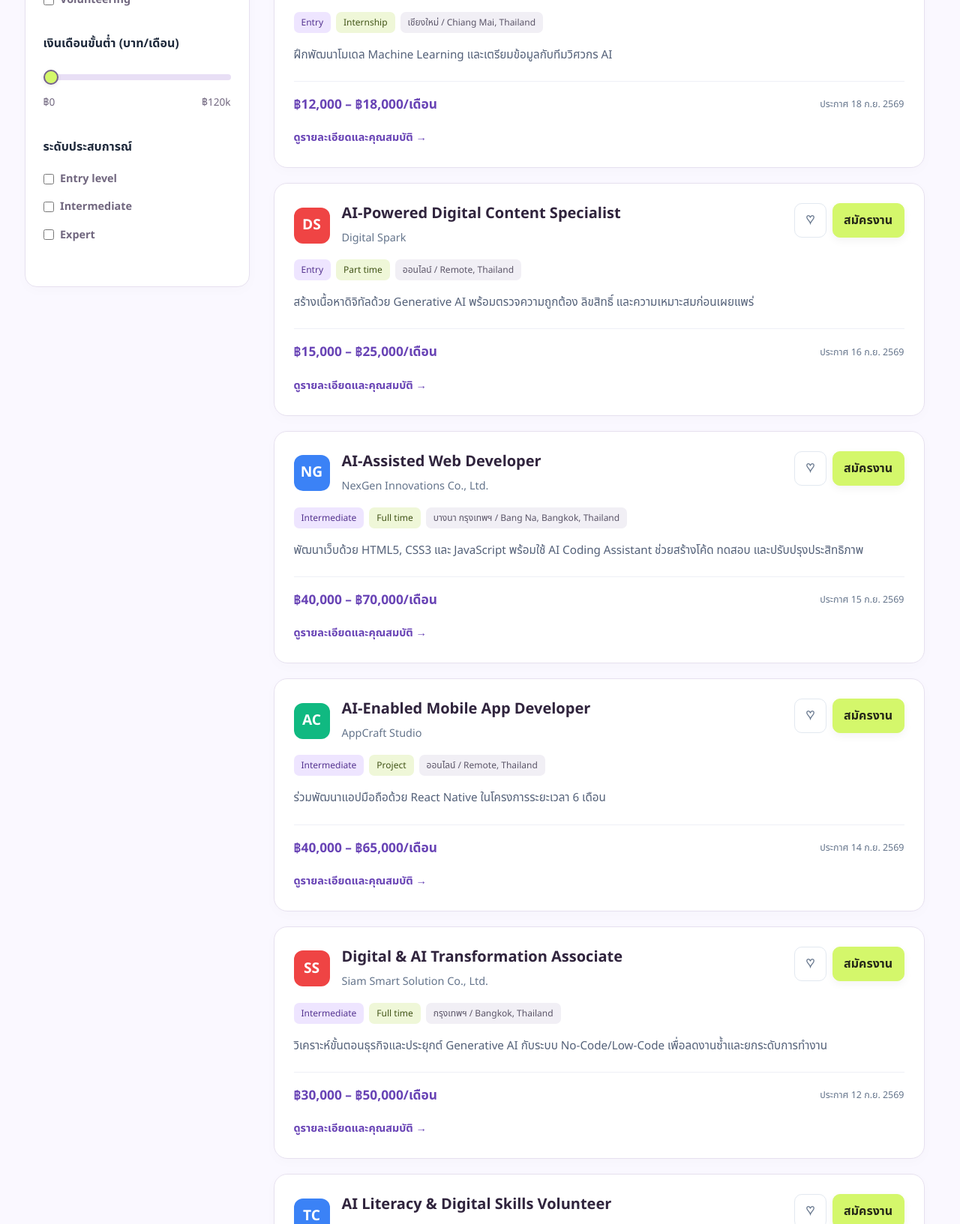
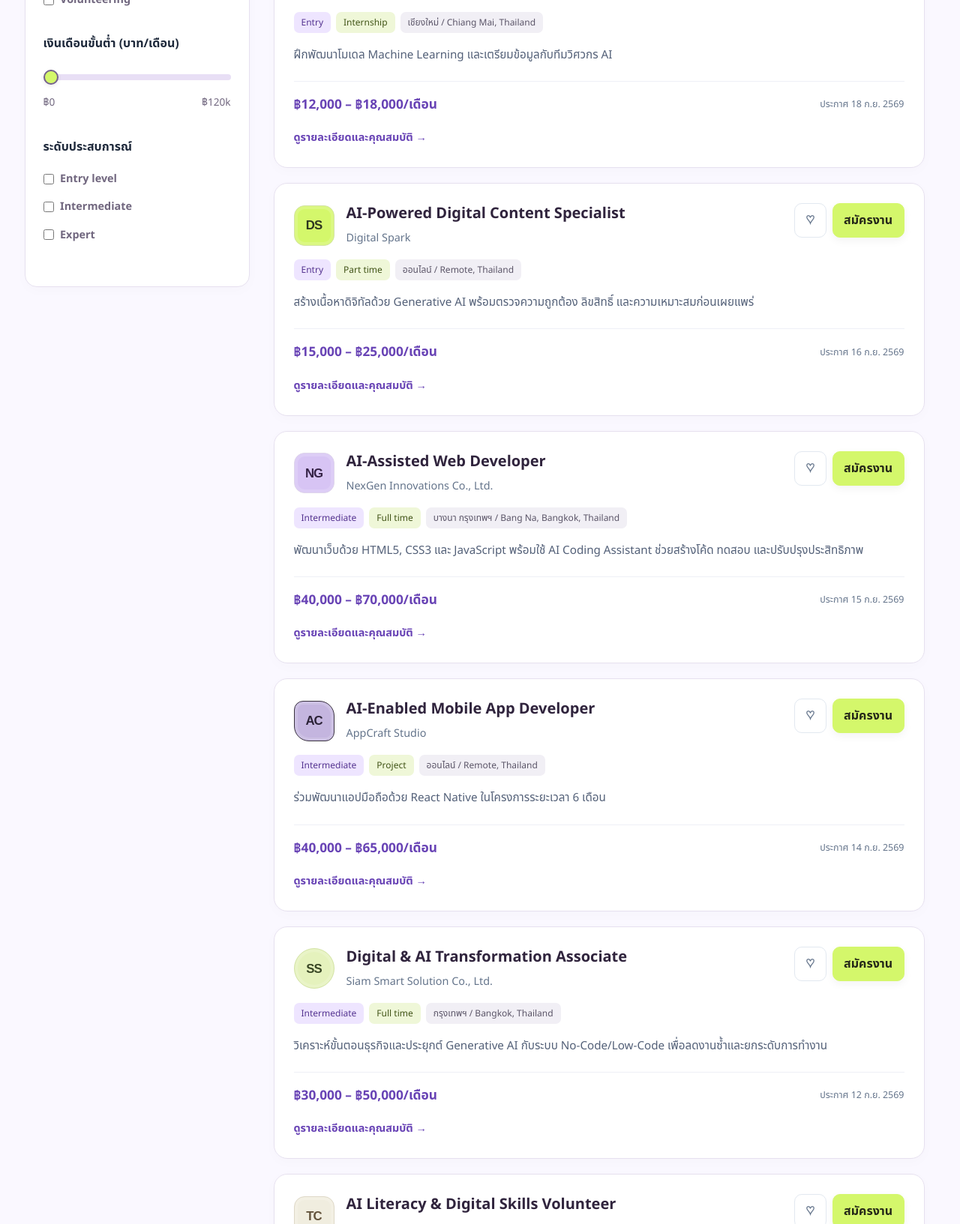
Before and after one commit to Maysabunpithak/CareerNext, a website: page index.html in a window 1280 px wide. Shown: the part 729-2362 px from the top of the page at 75% size. Drawn offline with Linux system fonts and the light colour scheme.

Commit message:
Style company monograms to match CareerNext theme

```diff
--- a/css/styles.css
+++ b/css/styles.css
@@ -1275,3 +1275,16 @@ body { background:#faf8ff; color:#514c60; }
 .filters-panel .slider:focus-visible { outline:3px solid #b49cdb; outline-offset:6px; }
 .filters-panel .slider:active::-webkit-slider-thumb { cursor:grabbing; }
 .filters-panel .slider:active::-moz-range-thumb { cursor:grabbing; }
+/* Coordinated company monograms for the fictional employers. */
+.company-logo { width:54px; height:54px; border-radius:14px; border:1px solid #ded5eb; font-family:Arial,sans-serif; font-size:1.05rem; font-weight:800; letter-spacing:-.06em; box-shadow:inset 0 0 0 4px #ffffff28; position:relative; }
+.company-logo.tech-innovate { background:#e9ddfa; color:#573b7b; }
+.company-logo.cloud-tech { background:#e4f3b6; color:#3b4922; border-color:#d3e3a5; }
+.company-logo.data-analytics { background:#29262f; color:#e4d7fa; border-color:#39323f; }
+.company-logo.company-frontend { background:#d7c4f4; color:#352346; }
+.company-logo.company-devops { background:#e5f2bd; color:#394725; border-radius:50%; }
+.company-logo.company-data { background:#27252d; color:#d4f76b; }
+.company-logo.company-ai-intern { background:#f1eafa; color:#69448a; border:2px solid #c7b2df; border-radius:50%; }
+.company-logo.company-digital { background:#d4f76b; color:#2d3620; }
+.company-logo.company-mobile { background:#c4b5df; color:#2c2338; border-radius:12px 20px 12px 20px; }
+.company-logo.company-mentor { background:#f0eddf; color:#63533c; border-color:#ded8c7; }
+@media(max-width:640px){ .company-logo {width:48px;height:48px;font-size:1rem;} }
--- a/js/app.js
+++ b/js/app.js
@@ -14,7 +14,7 @@ const state={keyword:'',location:''};
 function saveJobs(){try{localStorage.setItem('opencareers.saved',JSON.stringify([...saved]));}catch{}}
 function likeButton(j){return `<button class="heart-btn ${saved.has(j.id)?'liked':''}" data-like="${j.id}" aria-label="บันทึกงาน ${esc(j.title)}" aria-pressed="${saved.has(j.id)}">${saved.has(j.id)?'♥':'♡'}</button>`;}
 function tags(j){return `<div class="job-tags"><span class="tag level">${levelNames[j.level]}</span><span class="tag type">${typeNames[j.type]}</span><span class="tag remote">${esc(j.location)}</span></div>`;}
-function card(j){return `<article class="job-card show" data-id="${j.id}"><div class="job-header"><div class="job-company-info"><div class="company-logo ${j.color}" aria-hidden="true">${j.logo}</div><div class="job-info"><h3><a href="#job/${j.id}" class="job-title-link">${esc(j.title)}</a></h3><p class="job-company">${esc(j.company)}</p></div></div><div class="job-actions">${likeButton(j)}<button class="apply-btn" data-apply="${j.id}">สมัครงาน</button></div></div>${tags(j)}<p class="job-description">${esc(j.summary)}</p><div class="job-footer"><span class="job-salary">${salary(j)}</span><time class="job-posted" datetime="${j.date}">ประกาศ ${dateLabel(j.date)}</time></div><a class="details-link" href="#job/${j.id}">ดูรายละเอียดและคุณสมบัติ →</a></article>`;}
+function card(j){return `<article class="job-card show" data-id="${j.id}"><div class="job-header"><div class="job-company-info"><div class="company-logo ${j.color} company-${j.id}" aria-hidden="true">${j.logo}</div><div class="job-info"><h3><a href="#job/${j.id}" class="job-title-link">${esc(j.title)}</a></h3><p class="job-company">${esc(j.company)}</p></div></div><div class="job-actions">${likeButton(j)}<button class="apply-btn" data-apply="${j.id}">สมัครงาน</button></div></div>${tags(j)}<p class="job-description">${esc(j.summary)}</p><div class="job-footer"><span class="job-salary">${salary(j)}</span><time class="job-posted" datetime="${j.date}">ประกาศ ${dateLabel(j.date)}</time></div><a class="details-link" href="#job/${j.id}">ดูรายละเอียดและคุณสมบัติ →</a></article>`;}
 function renderJobs(){
  const types=Object.keys(typeNames).filter(id=>$('#'+id).checked), levels=Object.keys(levelNames).filter(id=>$('#'+id).checked);
  const minimum=Number($('#salaryRange').value); $('#minSalary').textContent='฿'+money(minimum);
@@ -43,7 +43,7 @@ function showSection(id){
 }
 function detail(j){
  const list=items=>'<ul>'+items.map(s=>`<li>${esc(s)}</li>`).join('')+'</ul>';
- $('#jobDetails').innerHTML=`<article class="detail-card"><div class="job-header"><div class="job-company-info"><div class="company-logo ${j.color}">${j.logo}</div><div><h1 tabindex="-1" id="detailHeading">${esc(j.title)}</h1><p class="job-company">${esc(j.company)}</p></div></div>${likeButton(j)}</div>${tags(j)}<p class="detail-summary">${esc(j.summary)}</p><div class="job-footer"><strong class="job-salary">${salary(j)}</strong><time datetime="${j.date}">ประกาศ ${dateLabel(j.date)}</time></div><div class="detail-grid"><section><h2>หน้าที่และความรับผิดชอบ</h2>${list(j.duties)}</section><section><h2>คุณสมบัติผู้สมัคร</h2>${list(j.qualifications)}</section><section><h2>ทักษะที่ต้องการ</h2>${list(j.skills)}</section><section><h2>สวัสดิการและสิ่งที่จะได้รับ</h2>${list(j.benefits)}</section></div><div class="detail-contact"><h2>ช่องทางติดต่อ</h2><p>ฝ่ายบุคคล — ${esc(j.company)}</p><p>${esc(j.contact)} <span class="sample-label">(อีเมลตัวอย่าง)</span></p></div><button class="submit-btn" data-apply="${j.id}">สมัครตำแหน่ง ${esc(j.title)}</button><button type="button" class="upskill-link" data-upskill="${j.id}">พัฒนาทักษะสำหรับงานนี้ →</button></article>`;
+ $('#jobDetails').innerHTML=`<article class="detail-card"><div class="job-header"><div class="job-company-info"><div class="company-logo ${j.color} company-${j.id}">${j.logo}</div><div><h1 tabindex="-1" id="detailHeading">${esc(j.title)}</h1><p class="job-company">${esc(j.company)}</p></div></div>${likeButton(j)}</div>${tags(j)}<p class="detail-summary">${esc(j.summary)}</p><div class="job-footer"><strong class="job-salary">${salary(j)}</strong><time datetime="${j.date}">ประกาศ ${dateLabel(j.date)}</time></div><div class="detail-grid"><section><h2>หน้าที่และความรับผิดชอบ</h2>${list(j.duties)}</section><section><h2>คุณสมบัติผู้สมัคร</h2>${list(j.qualifications)}</section><section><h2>ทักษะที่ต้องการ</h2>${list(j.skills)}</section><section><h2>สวัสดิการและสิ่งที่จะได้รับ</h2>${list(j.benefits)}</section></div><div class="detail-contact"><h2>ช่องทางติดต่อ</h2><p>ฝ่ายบุคคล — ${esc(j.company)}</p><p>${esc(j.contact)} <span class="sample-label">(อีเมลตัวอย่าง)</span></p></div><button class="submit-btn" data-apply="${j.id}">สมัครตำแหน่ง ${esc(j.title)}</button><button type="button" class="upskill-link" data-upskill="${j.id}">พัฒนาทักษะสำหรับงานนี้ →</button></article>`;
  showSection('details'); document.title=j.title+' | CareerNext'; $('#detailHeading').focus({preventScroll:true});
 }
 function route(){
```
